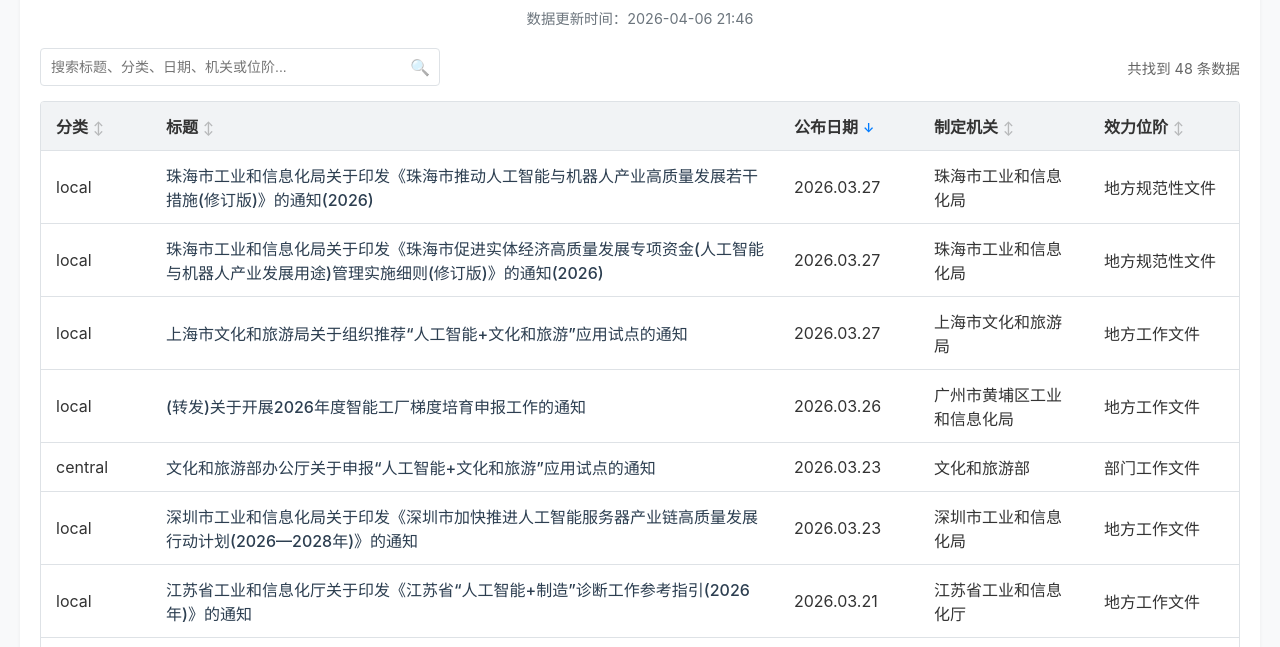
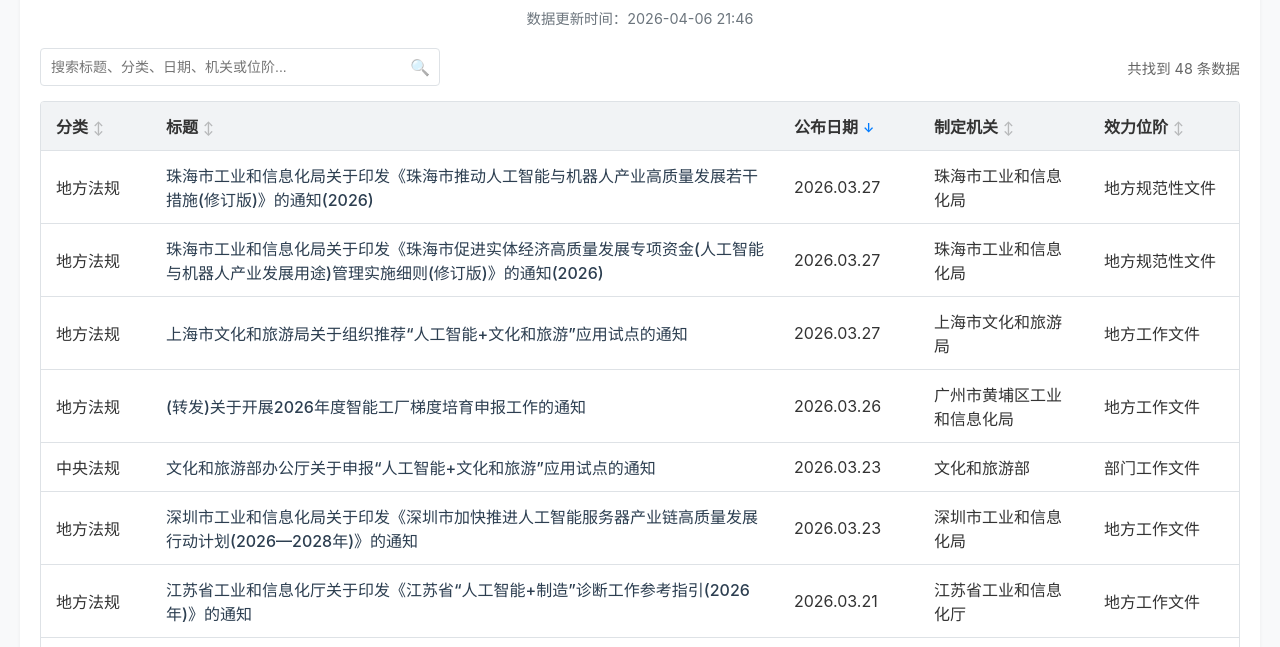
Before and after one commit to youngfish42/law_query, a plain HTML site: page index.html in a window 1280 px wide. Shown: the part 110-757 px from the top of the page. Drawn offline with nearby package versions, Linux system fonts and the light colour scheme.

Commit message:
feat 新增对“立法资料”和“法律动态”的获取

```diff
--- a/index.html
+++ b/index.html
@@ -261,6 +261,12 @@
         let currentPage = 1;
         const itemsPerPage = 50;
         let currentSort = { column: 'publish_date', direction: 'desc' }; // Default sort
+        const categoryMap = {
+            central: '中央法规',
+            local: '地方法规',
+            legislative_materials: '立法资料',
+            legal_updates: '法律动态'
+        };
 
         document.addEventListener('DOMContentLoaded', init);
 
@@ -385,9 +391,11 @@
             }
 
             pageData.forEach(row => {
+                const categoryKey = (row.category || '').toLowerCase();
+                const categoryText = categoryMap[categoryKey] || row.category || '-';
                 const tr = document.createElement('tr');
                 tr.innerHTML = `
-                    <td>${row.category || '-'}</td>
+                    <td>${categoryText}</td>
                     <td><a href="${row.url}" target="_blank" title="${row.title}">${row.title || '无标题'}</a></td>
                     <td class="col-date">${row.publish_date || '-'}</td>
                     <td class="col-authority">${row.issuing_authority || '-'}</td>
```
Also changed, not shown: 2 other files.
